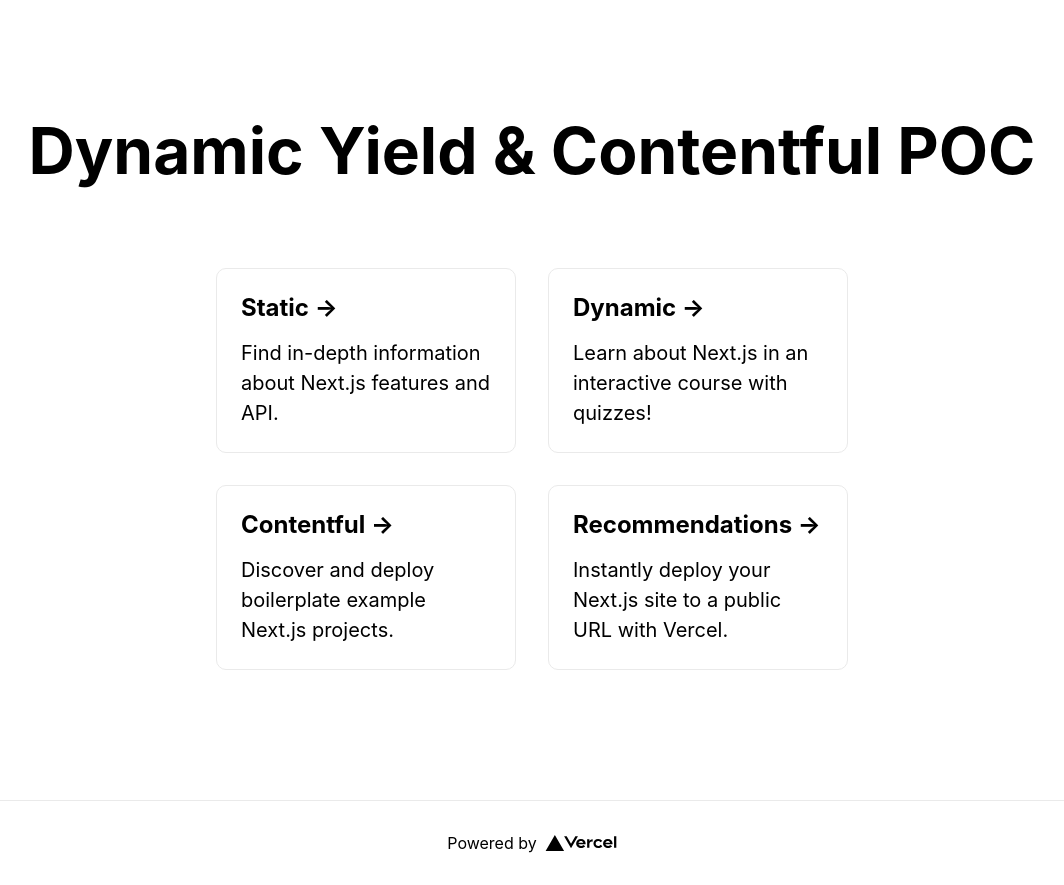
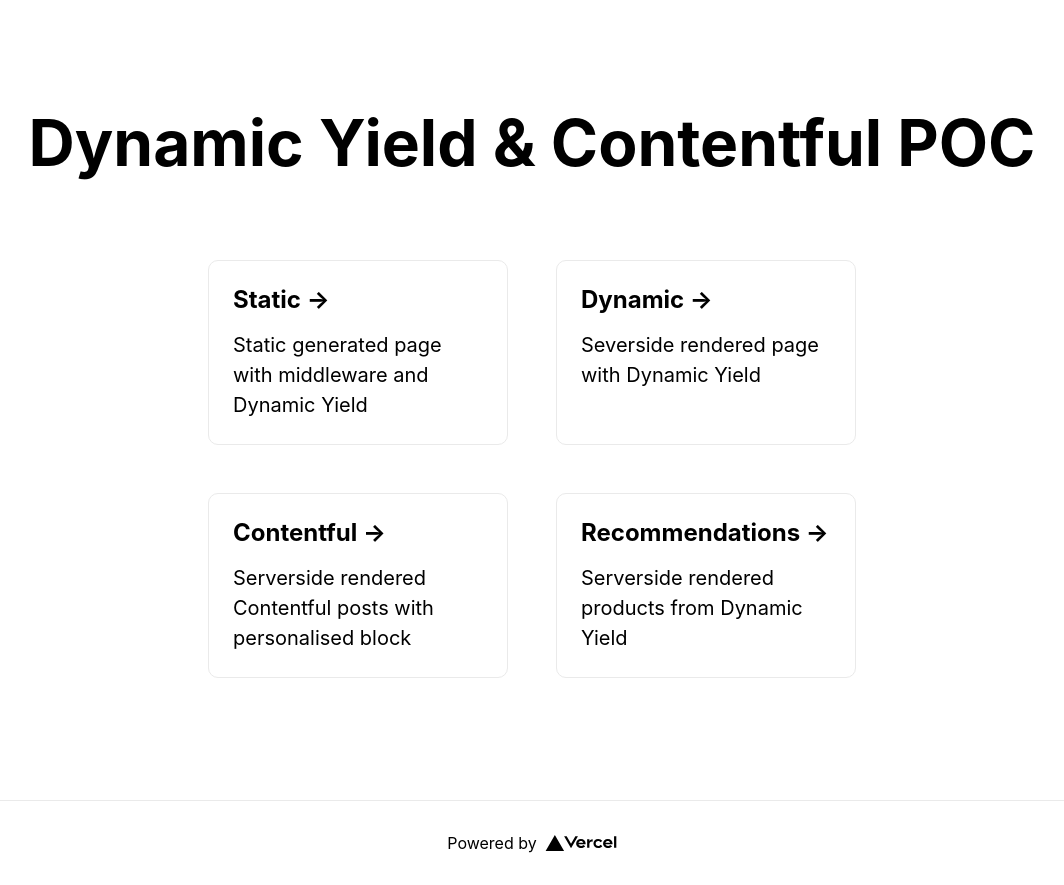
Before and after one commit to shaunjanssens/poc-dynamic-yield-nextjs, a Next.js app: page / in a window 1280 px wide. Shown: the whole page, without its empty margins (108-1172 px from the left). Built offline with nearby package versions, Linux system fonts and the light colour scheme.

Commit message:
Use Link instead of a tag and add description of demo's

```diff
--- a/pages/index.js
+++ b/pages/index.js
@@ -1,4 +1,5 @@
 import Head from 'next/head'
+import Link from "next/link";
 import Image from 'next/image'
 
 import styles from '../styles/Home.module.css'
@@ -18,33 +19,33 @@
                 </h1>
 
                 <div className={styles.grid}>
-                    <a href="/static-campaign" className={styles.card}>
+                    <Link href="/static-campaign" className={styles.card}>
                         <h2>Static &rarr;</h2>
-                        <p>Find in-depth information about Next.js features and API.</p>
-                    </a>
+                        <p>Static generated page with middleware and Dynamic Yield</p>
+                    </Link>
 
-                    <a href="/dynamic-campaign" className={styles.card}>
+                    <Link href="/dynamic-campaign" className={styles.card}>
                         <h2>Dynamic &rarr;</h2>
-                        <p>Learn about Next.js in an interactive course with quizzes!</p>
-                    </a>
+                        <p>Severside rendered page with Dynamic Yield</p>
+                    </Link>
 
-                    <a
+                    <Link
                         href="/contentful-campaign"
                         className={styles.card}
                     >
                         <h2>Contentful &rarr;</h2>
-                        <p>Discover and deploy boilerplate example Next.js projects.</p>
-                    </a>
+                        <p>Serverside rendered Contentful posts with personalised block</p>
+                    </Link>
 
-                    <a
+                    <Link
                         href="/recommendations-campaign"
                         className={styles.card}
                     >
                         <h2>Recommendations &rarr;</h2>
                         <p>
-                            Instantly deploy your Next.js site to a public URL with Vercel.
+                            Serverside rendered products from Dynamic Yield
                         </p>
-                    </a>
+                    </Link>
                 </div>
             </main>
 
--- a/styles/Home.module.css
+++ b/styles/Home.module.css
@@ -66,10 +66,9 @@
 }
 
 .grid {
-    display: flex;
-    align-items: center;
-    justify-content: center;
-    flex-wrap: wrap;
+    display: grid;
+    grid-template-columns: 1fr 1fr;
+    grid-gap: 1rem;
     max-width: 800px;
     margin-top: 4rem;
 }
@@ -83,6 +82,7 @@
     border: 1px solid #eaeaea;
     border-radius: 10px;
     transition: color 0.15s ease, border-color 0.15s ease;
+    width: 100%;
     max-width: 300px;
 }
 
```
Also changed, not shown: pages/dynamic-campaign/index.js (+3 -10 lines).
